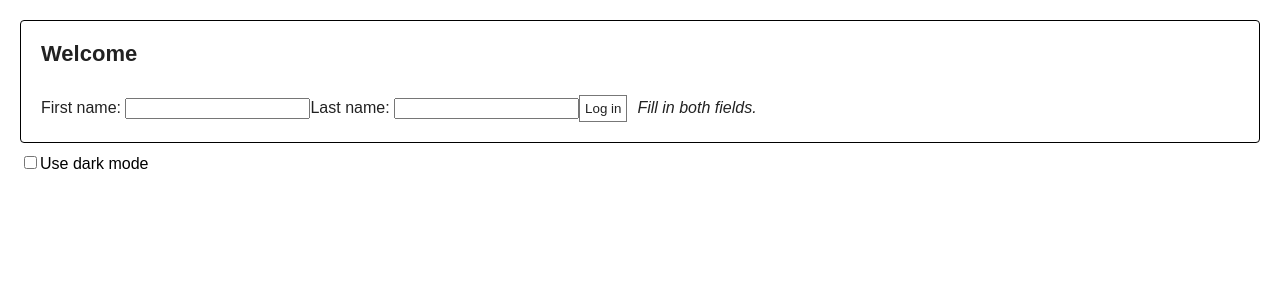
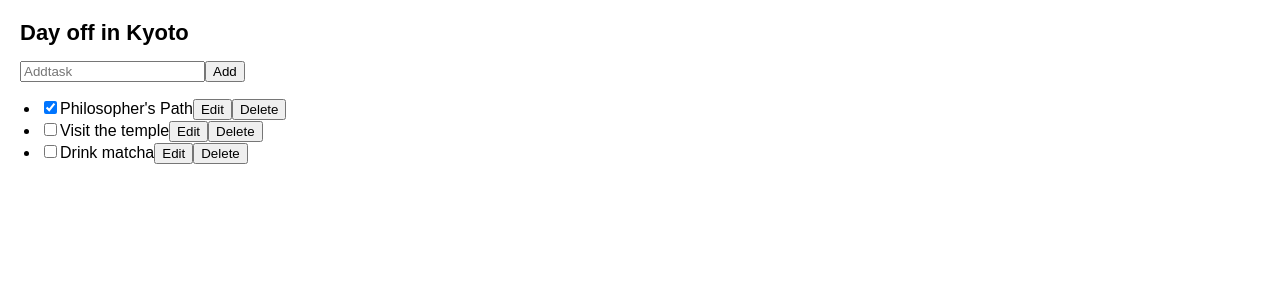
Before and after one commit to NRG55/my-first-react-app, a React (Vite) app: page / in a window 1280 px wide. Shown: the top 300 px of the page. Built offline with nearby package versions, Linux system fonts and the light colour scheme.

Commit message:
Add(practice-context/updatingContextExamples/scalingUpWithContextAndReducer): TaskApp.jsx, AddTask.jsx, TaskList, TasksContext.jsx

```diff
--- a/src/main.jsx
+++ b/src/main.jsx
@@ -40,8 +40,8 @@ import './index.css';
 // import MyAppUpdatingValueViaContext from './practice-context/updatingContextExamples/MyAppUpdatingValueViaContext';
 // import MyAppUpdatingObjectViaContext from './practice-context/updatingContextExamples/MyAppUpdatingObjectViaContext';
 // import MyAppMultipleContexts from './practice-context/updatingContextExamples/MyAppMultipleContexts';
-import MyAppExtractingProvidersToAComponent from './practice-context/updatingContextExamples/MyAppExtractingProvidersToAComponent';
-
+// import MyAppExtractingProvidersToAComponent from './practice-context/updatingContextExamples/MyAppExtractingProvidersToAComponent';
+import TaskApp from './practice-context/updatingContextExamples/scalingUpWithContextAndReducer/TaskApp';
 // const router = createBrowserRouter(routes);
 
 createRoot(document.getElementById('root')).render(
@@ -82,6 +82,7 @@ createRoot(document.getElementById('root')).render(
     {/* <MyAppUpdatingValueViaContext /> */}
     {/* <MyAppUpdatingObjectViaContext /> */}
     {/* <MyAppMultipleContexts /> */}
-    <MyAppExtractingProvidersToAComponent />
+    {/* <MyAppExtractingProvidersToAComponent /> */}
+    <TaskApp />
   </StrictMode>,
 )
--- /dev/null
+++ b/src/practice-context/updatingContextExamples/scalingUpWithContextAndReducer/AddTask.jsx
@@ -0,0 +1,30 @@
+import { useState } from 'react';
+import { useTasksDispatch } from './TasksContext';
+
+export default function AddTask() {
+    const [text, setText] = useState('');
+    const dispatch = useTasksDispatch();
+
+    return (
+        <>
+            <input
+                placeholder='Addtask'
+                value={text}
+                onChange={(e) => setText(e.target.value)}
+            />
+            <button onClick={() => {
+                setText('');
+                dispatch({
+                    type: 'added',
+                    id: nextId++,
+                    text:text,
+                });
+            }}
+            >
+                Add
+            </button>
+        </>
+    );
+};
+
+let nextId = 3;
--- /dev/null
+++ b/src/practice-context/updatingContextExamples/scalingUpWithContextAndReducer/TaskApp.jsx
@@ -0,0 +1,13 @@
+import AddTask from "./AddTask";
+import TaskList from "./TaskList";
+import { TasksProvider } from "./TasksContext";
+
+export default function TaskApp() {
+    return (
+        <TasksProvider>
+            <h1>Day off in Kyoto</h1>
+            <AddTask />
+            <TaskList />
+        </TasksProvider>
+    );
+};
--- /dev/null
+++ b/src/practice-context/updatingContextExamples/scalingUpWithContextAndReducer/TaskList.jsx
@@ -0,0 +1,84 @@
+import { useState } from "react";
+import { useTasks, useTasksDispatch } from "./TasksContext";
+
+export default function TaskList() {
+    const tasks = useTasks();
+
+    return (
+        <ul>
+            {tasks.map((task) => (
+                <li key={task.id}>
+                    <Task task={task} />
+                </li>
+            ))}
+        </ul>
+    );
+};
+
+function Task({ task }) {
+    const [isEditing, setIsEditing] = useState(false);
+
+    const dispatch = useTasksDispatch();
+    let taskContent;
+
+    if (isEditing) {
+        taskContent = (
+            <>
+            <input
+                value={task.text}
+                onChange={(e) => {
+                    dispatch({
+                        type: 'changed',
+                        task: {
+                            ...task,
+                            text: e.target.value
+                        }
+                    });
+                }}
+            />
+            <button onClick={() => setIsEditing(false)}>
+                Save
+            </button>
+            </>
+        )
+    } else {
+        taskContent = (
+            <>
+                {task.text}
+                <button onClick={() => setIsEditing(true)}>
+                    Edit
+                </button>
+            </>
+        );
+    };
+
+    return (
+        <label>
+            <input
+                type="checkbox"
+                checked={task.done}
+                onChange={(e) => {
+                    dispatch({
+                        type: 'changed',
+                        task: {
+                            ...task,
+                            done: e.target.checked
+                        }
+                    });
+                }}
+            />
+            {taskContent}
+            <button onClick={() => {
+                    dispatch({
+                        type: 'deleted',
+                        id: task.id
+                    });
+                }}
+            >
+                Delete
+            </button>
+        </label>
+
+    )
+
+}
--- /dev/null
+++ b/src/practice-context/updatingContextExamples/scalingUpWithContextAndReducer/TasksContext.jsx
@@ -0,0 +1,62 @@
+import { createContext, useContext, useReducer } from "react";
+
+const TasksContext = createContext(null);
+
+const TasksDispatchContext = createContext(null);
+
+export function TasksProvider({ children }) {
+    const [tasks, dispatch] = useReducer(tasksReducer, initialTasks);
+
+    return (
+        <TasksContext value={tasks}>
+            <TasksDispatchContext value={dispatch}>
+                {children}
+            </TasksDispatchContext>
+        </TasksContext>
+    );
+};
+
+export function useTasks() {
+    return useContext(TasksContext);
+};
+
+export function useTasksDispatch() {
+    return useContext(TasksDispatchContext);
+};
+
+function tasksReducer(tasks, action) {
+    switch (action.type) {
+        // wrapping each case block into the { and } curly braces so that variables declared inside of different cases don’t clash with each other
+        case 'added': {
+            return [...tasks, {
+                id: action.id,
+                text: action.text,
+                done: false
+            }];
+        };
+
+        case 'changed': {
+            return tasks.map((task) => {
+                if (task.id === action.task.id) {
+                    return action.task;
+                } else {
+                    return task;
+                };
+            });
+        };
+
+        case 'deleted': {
+            return tasks.filter((task) => task.id !== action.id);
+        };
+
+        default: {
+            throw Error('Unknown action: ' + action.type);
+        };
+    };
+};
+
+const initialTasks = [
+    { id: 0, text: "Philosopher's Path", done: true },
+    { id: 1, text: 'Visit the temple', done: false },
+    { id: 2, text: 'Drink matcha', done: false }
+];
```
